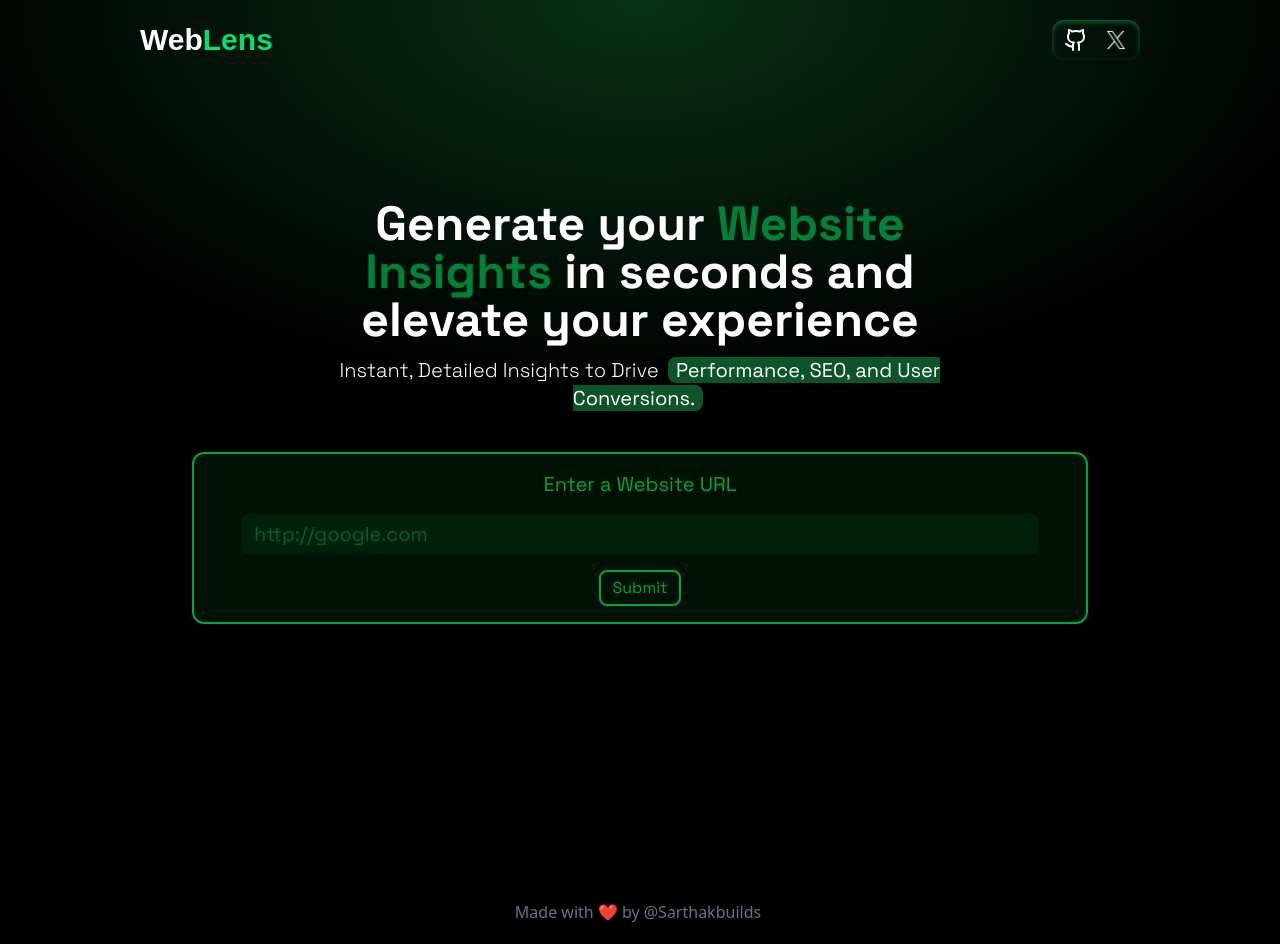
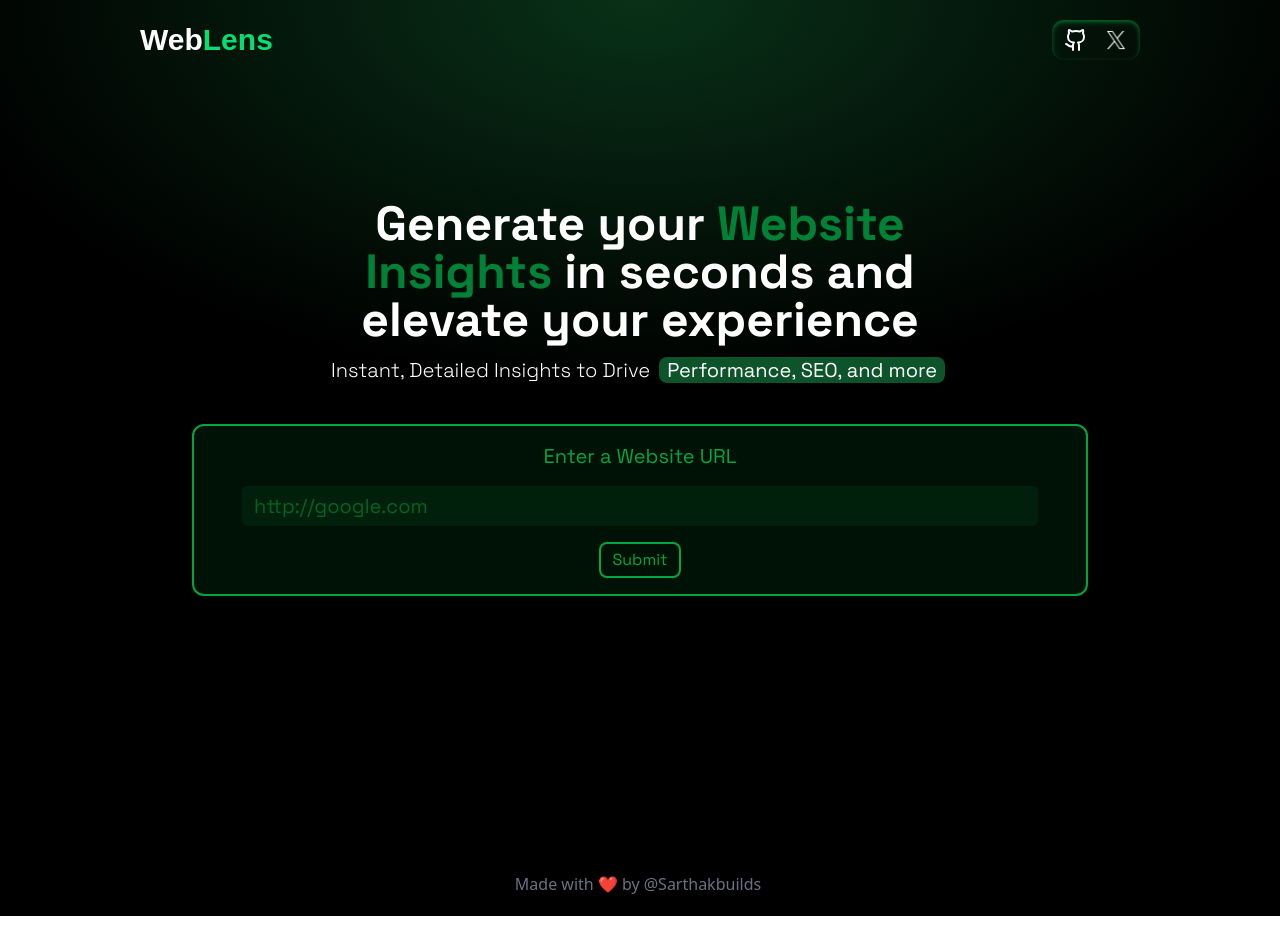
Before and after one commit to Sarthak-builds/GitRead, a React (Vite) app: page / in a window 1280 px wide. After the commit the page ends 916 px from the top, so only its background shows below. Built offline with nearby package versions, Linux system fonts and the light colour scheme; no server answers; a web font is replaced by a local one.

Commit message:
changed the su heading

```diff
--- a/src/components/Hero.jsx
+++ b/src/components/Hero.jsx
@@ -6,7 +6,7 @@ function Hero() {
     return (
         <motion.div className="w-full gap-3 h-fit px-5 sm:px-10 md:px-20 xl:px-70 py-10  flex flex-col justify-between items-center  text-xl sm:text-3xl md:text-4xl lg:text-5xl text-white text-center font-grotesk font-bold opacity-0" transition={{delay:0.3, duration:0.5}} whileInView={{opacity:1}}>
            <h1>Generate your <span className="text-green-700">Website Insights</span> in seconds and elevate your experience</h1>
-           <p className=" text-base md:text-xl font-light"> Instant, Detailed Insights to Drive  <strong className="bg-green-900 rounded-lg px-2 mx-1">Performance, SEO, and User Conversions. </strong></p>
+           <p className=" text-base md:text-xl font-light"> Instant, Detailed Insights to Drive  <strong className="bg-green-900 rounded-lg px-2 mx-1">Performance, SEO, and more </strong></p>
         </motion.div>
     )
 }
```
